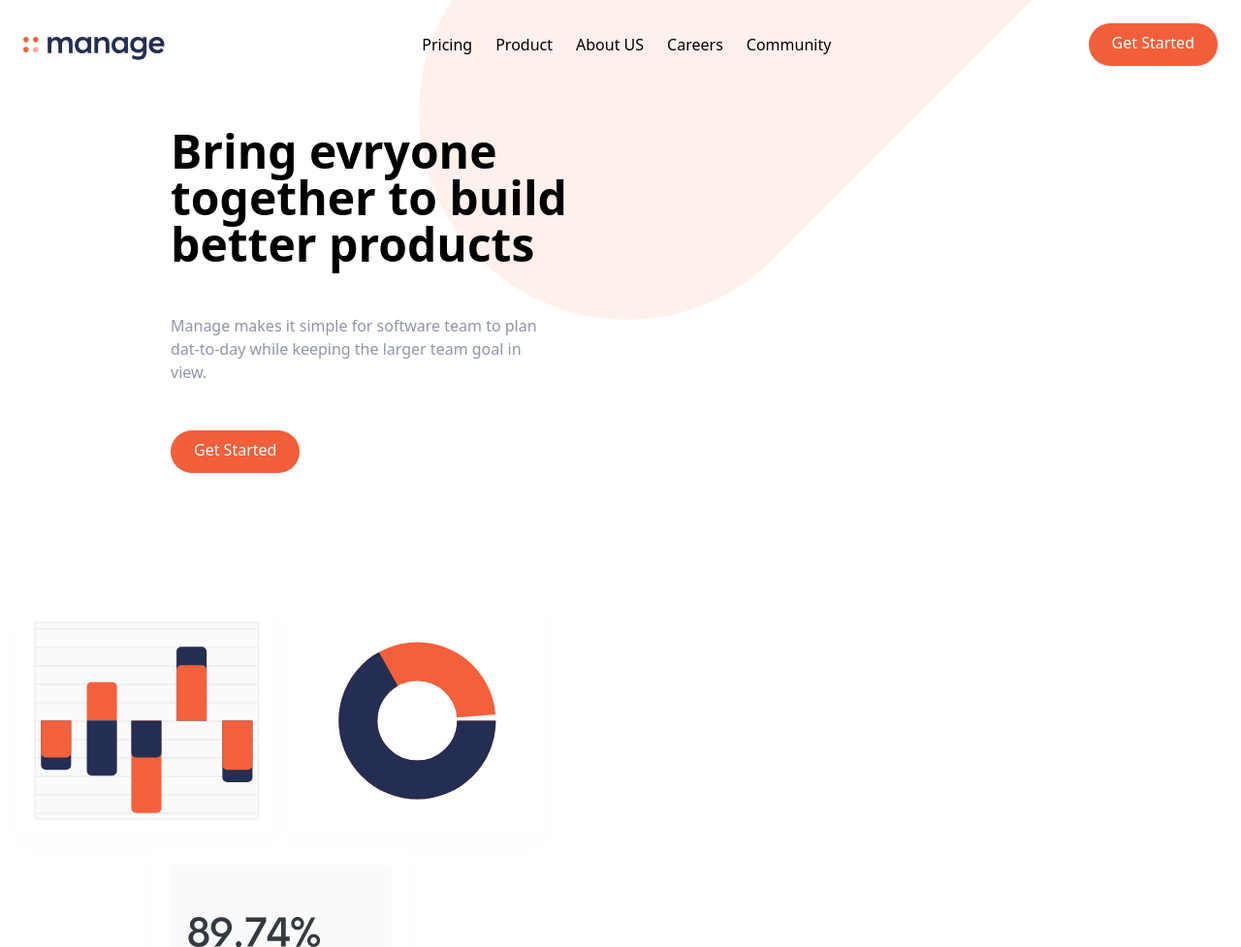
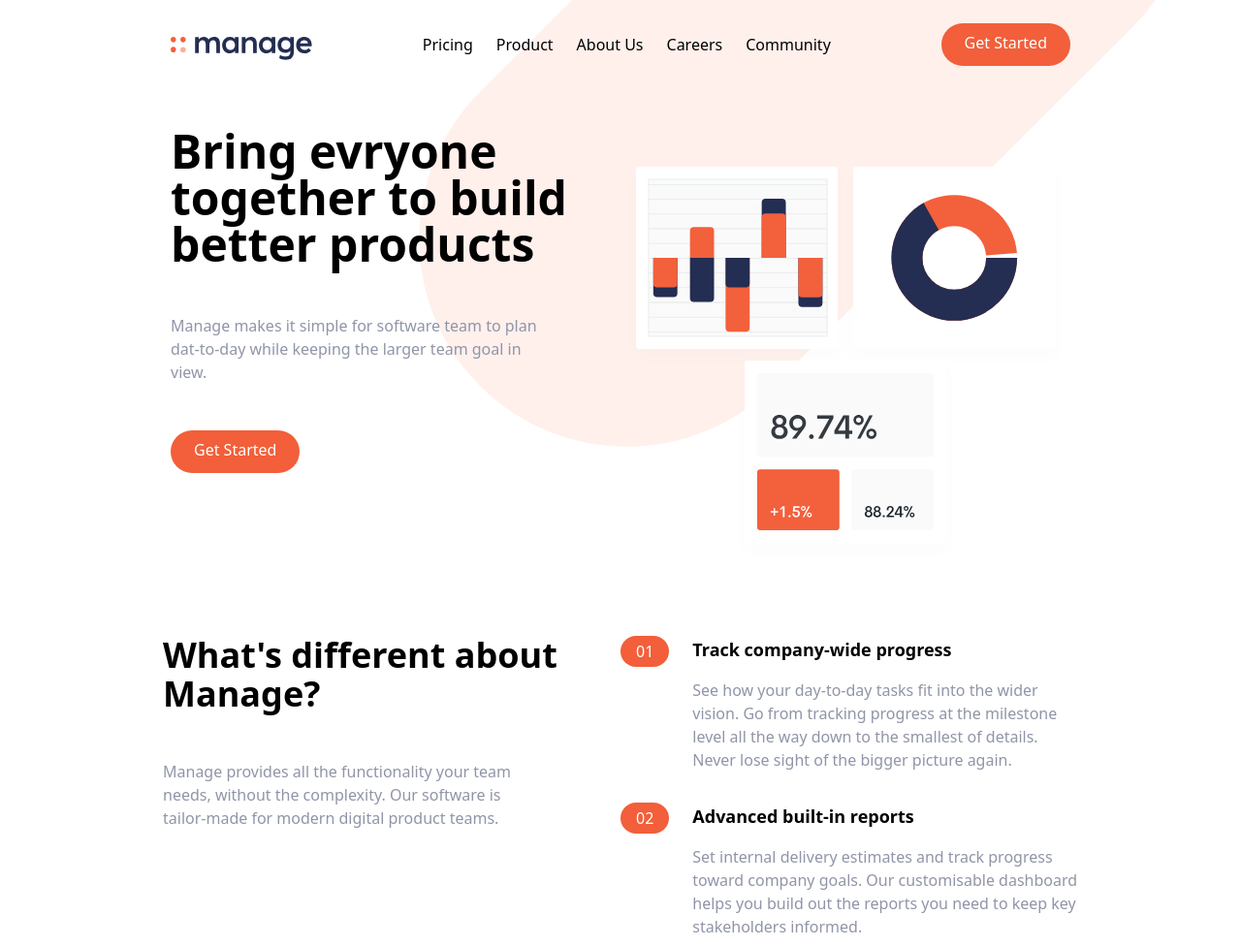
Before and after one commit to h-ibraheem/Tailwindcss.github.io, a website: page index.html in a window 1280 px wide. Shown: the top 977 px of the page at 97% size. Drawn offline with Linux system fonts and the light colour scheme.

Commit message:
fix responces

```diff
--- a/index.html
+++ b/index.html
@@ -10,46 +10,26 @@
 
 <body>
     <!-- Navbar -->
-    <nav class="relative cotainer mx-auto p-6">
-        <!-- flex container -->
+        <nav class="relative container mx-auto p-6">
+            <!-- Flex container -->
             <div class="flex items-center justify-between">
-            <!-- logo -->
+                <!-- Logo -->
                 <div class="pt-2">
-                <img src="img/logo.svg" alt="logo">
+                    <img src="img/logo.svg" alt="" />
                 </div>
-            <!-- Menu item -->
-            <div class="hidden md:flex space-x-6">
+                <!-- Menu Items -->
+                <div class="hidden space-x-6 md:flex">
                     <a href="#" class="hover:text-darkGrayishBlue">Pricing</a>
                     <a href="#" class="hover:text-darkGrayishBlue">Product</a>
-                <a href="#" class="hover:text-darkGrayishBlue">About US</a>
+                    <a href="#" class="hover:text-darkGrayishBlue">About Us</a>
                     <a href="#" class="hover:text-darkGrayishBlue">Careers</a>
                     <a href="#" class="hover:text-darkGrayishBlue">Community</a>
                 </div>
                 <!-- Button -->
                 <a href="#"
-                class="hidden md:block p-3 px-6 pt-2 text-white bg-brightRed rounded-full baseline hover:bg-brightRedLight">Get
-                Started </a>
+                    class="hidden p-3 px-6 pt-2 text-white bg-brightRed rounded-full baseline hover:bg-brightRedLight md:block">Get
+                    Started</a>
 
-        </div>
-    </nav>
-
-    <!-- hero section -->
-    <section id="hero">
-        <!-- flex container -->
-        <div class="container flex flex-col-reverse md:flex-row items-center px-6 mx-auto mt-10 md:space-y-0 ">
-            <!-- left item -->
-            <div class="flex flex-col mb-32 space-y-12 md:w-1/2">
-                <h1 class="max-w-md text-4xl font-bold text-center md:text-5xl md:text-left">
-                    Bring evryone together to build better products
-                </h1>
-                <p class="max-w-sm text-center text-darkGrayishBlue md:text-left">
-                    Manage makes it simple for software team to plan dat-to-day while keeping the larger team goal in
-                    view.
-                </p>
-                <div class="flex justify-center md:justify-start">
-                    <a href="#"
-                        class="p-3 px-6 pt-2 text-white bg-brightRed rounded-full baseline hover:bg-brightRedLight">Get
-                        Started </a>
                 <!-- Hamburger Icon -->
                 <button id="menu-btn" class="block hamburger md:hidden focus:outline-none">
                     <span class="hamburger-top"></span>
@@ -69,6 +49,27 @@
                     <a href="#">Community</a>
                 </div>
             </div>
+        </nav>
+
+
+    <!-- hero section -->
+    <section id="hero">
+        <!-- flex container -->
+        <div class="container flex flex-col-reverse md:flex-row items-center px-6 mx-auto mt-10 md:space-y-0 ">
+            <!-- left item -->
+            <div class="flex flex-col mb-32 space-y-12 md:w-1/2">
+                <h1 class="max-w-md text-4xl font-bold text-center md:text-5xl md:text-left">
+                    Bring evryone together to build better products
+                </h1>
+                <p class="max-w-sm text-center text-darkGrayishBlue md:text-left">
+                    Manage makes it simple for software team to plan dat-to-day while keeping the larger team goal in
+                    view.
+                </p>
+                <div class="flex justify-center md:justify-start">
+                    <a href="#"
+                        class="p-3 px-6 pt-2 text-white bg-brightRed rounded-full baseline hover:bg-brightRedLight">Get
+                        Started </a>
+
                 </div>
             </div>
             <!-- image  -->
```
Lines whose indentation alone changed are shown as unchanged.
